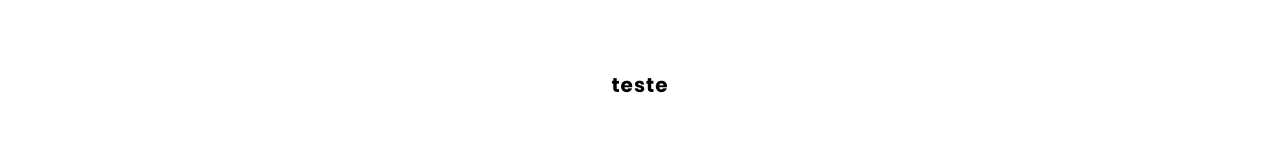
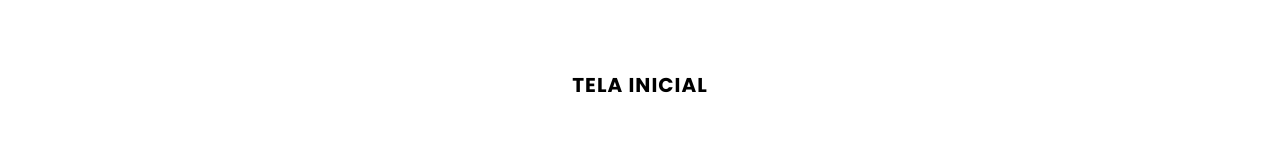
Before and after one commit to CarlosGbr11/siteg, a React (Vite) app in the folder frontend/: page / in a window 1280 px wide. Shown: the part 134-294 px from the top of the page. Built offline with nearby package versions, Linux system fonts and the light colour scheme.

Commit message:
Update Inicio.jsx

```diff
--- a/frontend/src/components/Inicio.jsx
+++ b/frontend/src/components/Inicio.jsx
@@ -5,7 +5,7 @@ function Inicio() {
 
         <div className="carousel">
             <div className="carousel-indicators">
-                <p>teste</p>
+                <p>TELA INICIAL</p>
             </div>
         </div>
 
```
